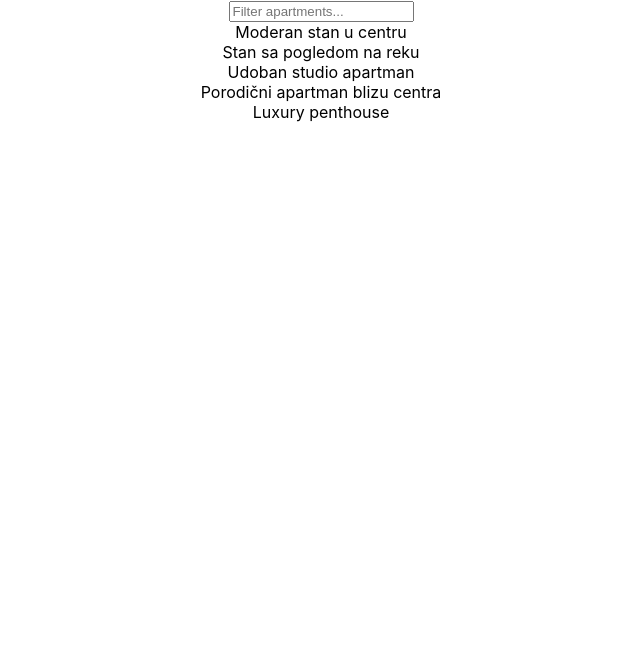
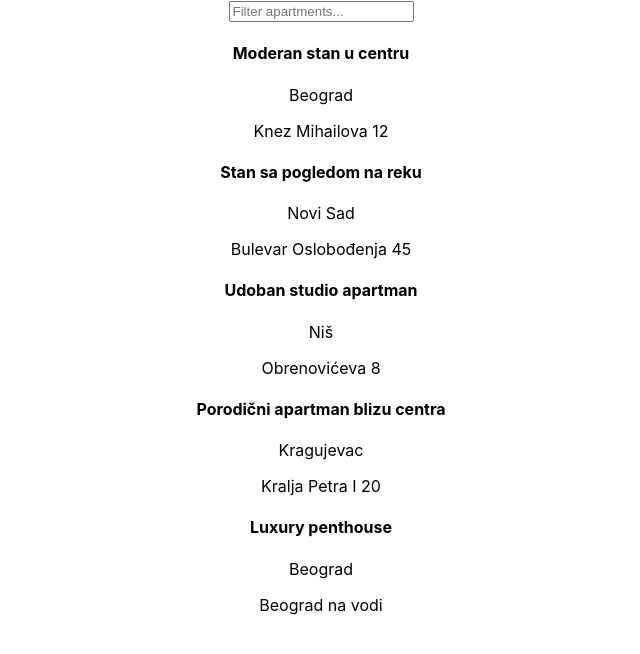
Before and after one commit to aperin17/Internship-Project, a React (Create React App) app: page / in a window 1280 px wide. Shown: the top 654 px of the page, without its empty margins (319-959 px from the left). Built offline with nearby package versions, Linux system fonts and the light colour scheme.

Commit message:
Dodata ApartmentCard komponenta i sredjeno filtriranje

```diff
--- a/src/App.js
+++ b/src/App.js
@@ -2,15 +2,21 @@
 import './App.css';
 import React, { useEffect, useState } from 'react';
 import Filter from './components/Filter';
+import ApartmentCard from './components/ApartmentCard';
 
 function App() {
+
   const [apartments, setApartments] = useState(null);
+  const [filteredApartments, setFilteredApartments] = useState(null);
 
   useEffect(() => {
     fetch('./apartments.json')
       // .then(response => console.log(response))
       .then(response => response.json())
-      .then(apartments => setApartments(apartments))
+      .then(apartments => {
+        setApartments(apartments)
+        setFilteredApartments(apartments)
+      })
       .catch(error => console.error('Error fetching apartments:', error));
   }, []);
 
@@ -20,7 +26,10 @@ function App() {
 
   return (
     <div className="App">
-      <Filter apartments={apartments} />
+      <Filter apartments={apartments} filteredApartments={filteredApartments} setFilteredApartments={setFilteredApartments} />
+
+      {filteredApartments.map(apartment => (<ApartmentCard apartment={apartment} />))}
+
     </div >
   );
 }
--- /dev/null
+++ b/src/components/ApartmentCard.js
@@ -0,0 +1,15 @@
+import '../App.css';
+
+export default function ApartmentCard({ apartment }) {
+
+    return (
+        <div className="card">
+            <div className="container">
+                <h4><b>{apartment.title}</b></h4>
+                <p>{apartment.city}</p>
+                <p>{apartment.address}</p>
+            </div>
+        </div>
+    );
+
+};
--- a/src/components/Filter.js
+++ b/src/components/Filter.js
@@ -1,12 +1,9 @@
 import '../App.css';
-import React, { useState } from 'react';
 
-export default function Filter({ apartments }) {
-
-    const [city, setCity] = useState("");
+export default function Filter({ apartments, filteredApartments, setFilteredApartments }) {
 
     function handleOnChangeCity(e) {
-        setCity(e.target.value);
+        setFilteredApartments(apartments.filter(apartment => apartment.city.includes(e.target.value)));
     }
 
     return (
@@ -18,10 +15,6 @@ export default function Filter({ apartments }) {
                 onChange={handleOnChangeCity}
             />
 
-            <div>
-                {apartments.filter(apartments => apartments.city.includes(city)).map(apartment => (<div> {apartment.title} </div>))}
-            </div>
-
         </div>
     );
 
```
